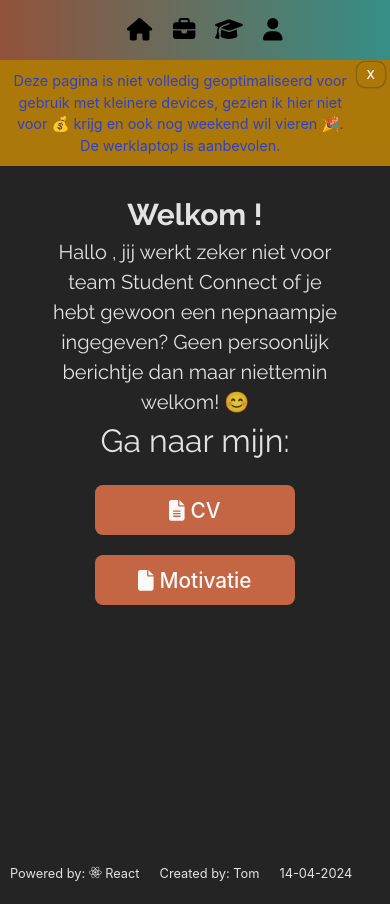
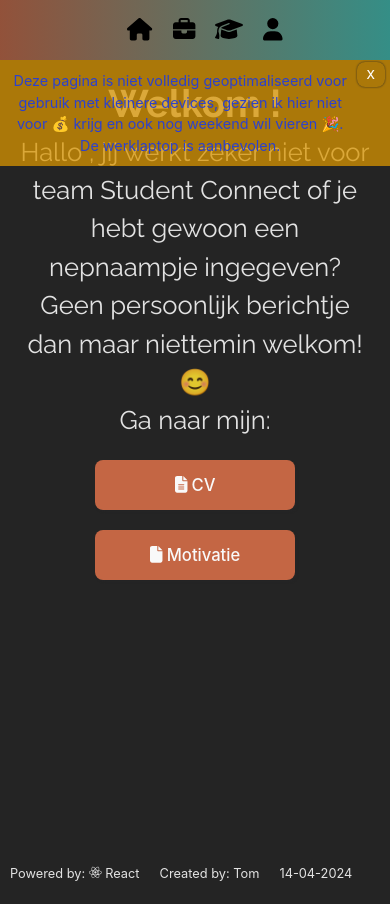
Before and after one commit to tomnovistudentgithub/sollicitatieReact, a React (Vite) app: page /welkomstbericht in a window 390 px wide. Built offline with nearby package versions, Linux system fonts and the light colour scheme.

Commit message:
final commit

```diff
--- a/src/component/PersonalResponse.jsx
+++ b/src/component/PersonalResponse.jsx
@@ -18,7 +18,7 @@ function personalResponse(passedName) {
         'Shirley': 'Hoi Vusj 😊, weer een team erbij. Knap hoor. De echte lijm van IM. Ik hoop dat ik met jullie samen dit team mag gaan vormgeven en daarbij mijn ontwikkelskills mag developen. \n\nDaarnaast wil ik uiteraard nog steeds die retro mee helpen voorbereiden :), \n\n Stel ik zou het worden waar kan ik dan mijn benen laten rusten? Geen schoenendoospoefjes meer... en dan verlaat ik ook het gezelligste bureaublok van de UM... maarja het feit dat ik toch sollicteer is genoeg motivatie lijkt me 😉  \n\n Gegroet Lennart',
         'Maureen': 'Hoi Maureen, ik begreep van Stefan dat je al UX design ervaring hebt, tof! 🎨 Ik kijk ernaar uit om samen aan een prototype of design te werken. \n\nVerder ben ik erg benieuwd naar je inhoudelijke ideëen en inzichten. Ik reageer dan ook graag op jullie functie.',
         'Cheyenne': 'Hallo Cheyenne, ik ga graag de uitdaging aan om samen de schouders te zetten onder de uitdagingen die er liggen voor de PPD portal, UM sports, Yufe, My Maastricht en het talencentrum. 💪 \n\n Ik ben zeer benieuwd naar je ideëen en geef deze graag mede vorm 💻. Daarnaast ben ik benieuwd naar je volgende theezakjeswijsheid 🍵. \n\nHierbij reageer ik dan ook graag op de functie. ',
-        'Frits': 'Hey Frits, je hebt een mooie basis gelegd voor de afdelingen die nu gezamenlijk onder dit team vallen </>. \n\n Mocht ik geselecteerd worden dan hoop ik veel van je te mogen leren en elkaar beter te leren kennen! ',
+        'Frits': 'Hey Frits, je hebt een mooie basis gelegd voor de afdelingen die nu gezamenlijk onder dit team vallenq. \n\n Mocht ik geselecteerd worden dan hoop ik veel van je te mogen leren en elkaar beter te leren kennen! ',
     };
 
     let response = responses[firstName];
--- a/src/pages/welkomstbericht.css
+++ b/src/pages/welkomstbericht.css
@@ -80,6 +80,19 @@
         margin-left: 5px;
         margin-right: 5px;
         box-sizing: border-box;
-        font-size: 20px;
+
+    }
+
+    .welkomstbericht-inner-container {
+        display: flex;
+        flex-basis: 400px;
+        text-align: center;
+        flex-direction: column;
+        align-items: center;
+        background: rgba(36, 36, 36, 0.2);
+        height: 100%;
+        font-size: 0.8em;
+        padding: 15px;
+
     }
 }
```
